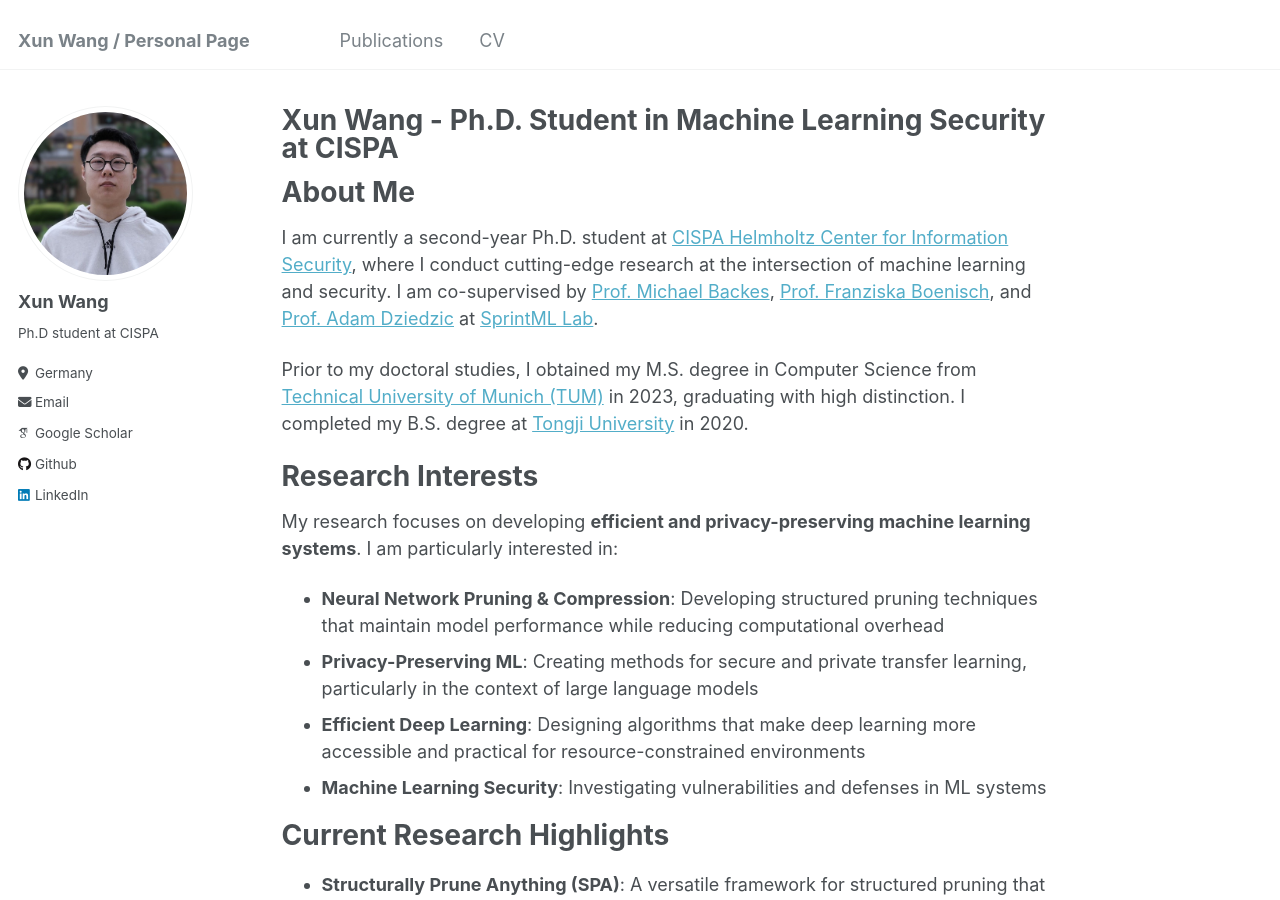
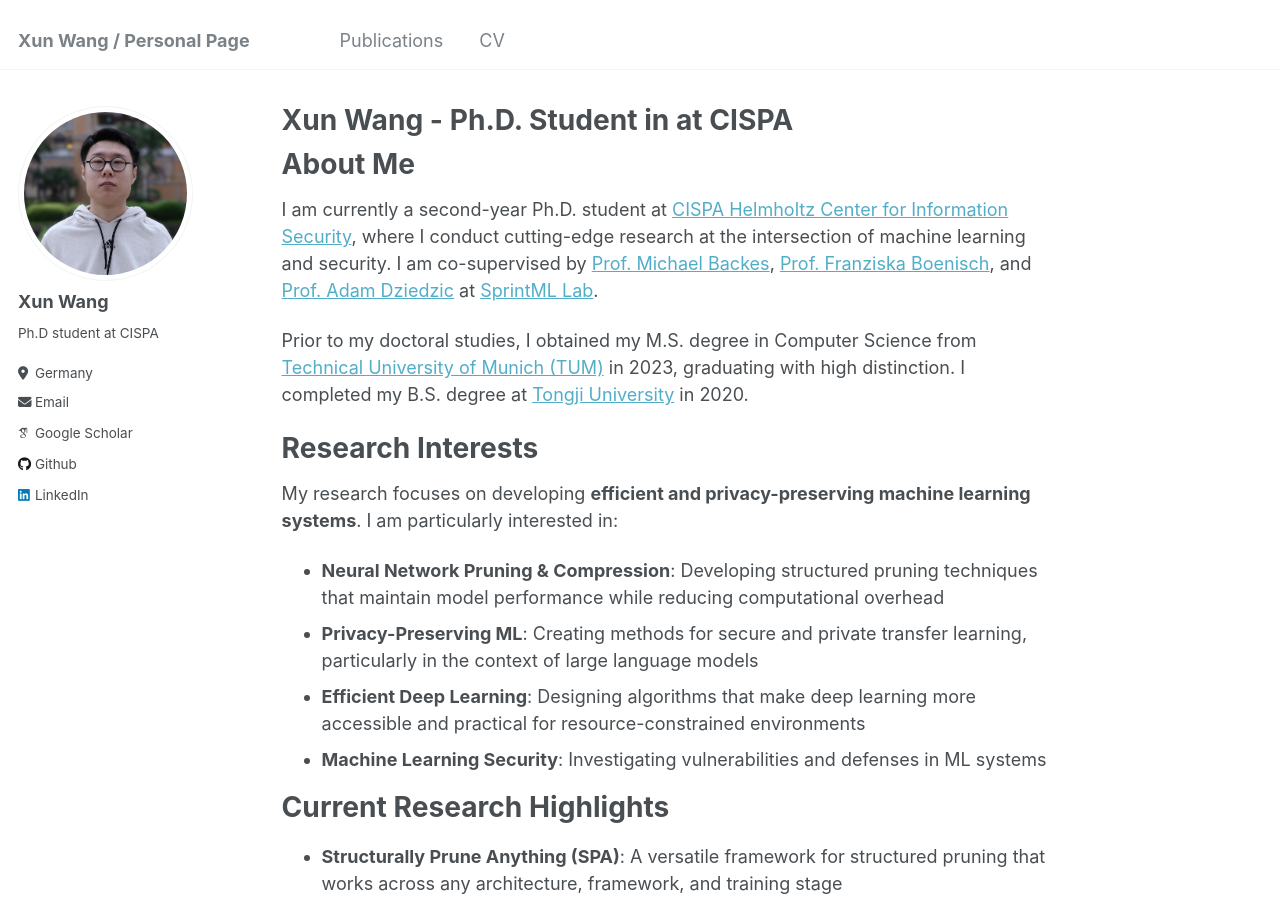
Before and after one commit to stephen016/stephen016.github.io, a Jekyll site: the page built from _pages/about.md, in a window 1280 px wide and 900 px high. Built offline with Jekyll 4.4.1, drawn with Linux system fonts in a browser that asks for light colours; some web fonts are replaced.

Commit message:
updated about

```diff
--- a/_pages/about.md
+++ b/_pages/about.md
@@ -1,6 +1,6 @@
 ---
 permalink: /
-title: "Xun Wang - Ph.D. Student in Machine Learning Security at CISPA"
+title: "Xun Wang - Ph.D. Student in at CISPA"
 excerpt: "Ph.D. student at CISPA"
 author_profile: true
 redirect_from:
```
